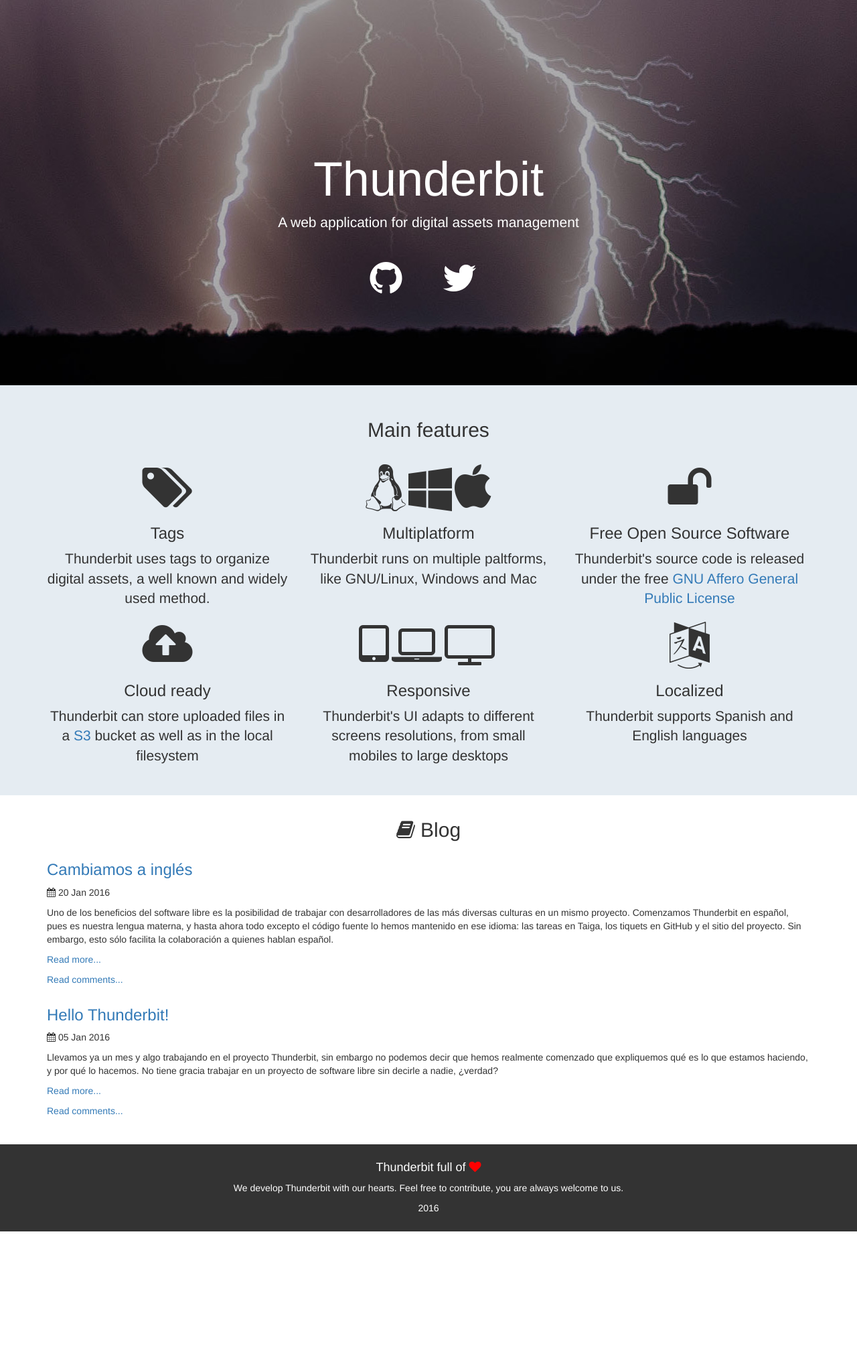
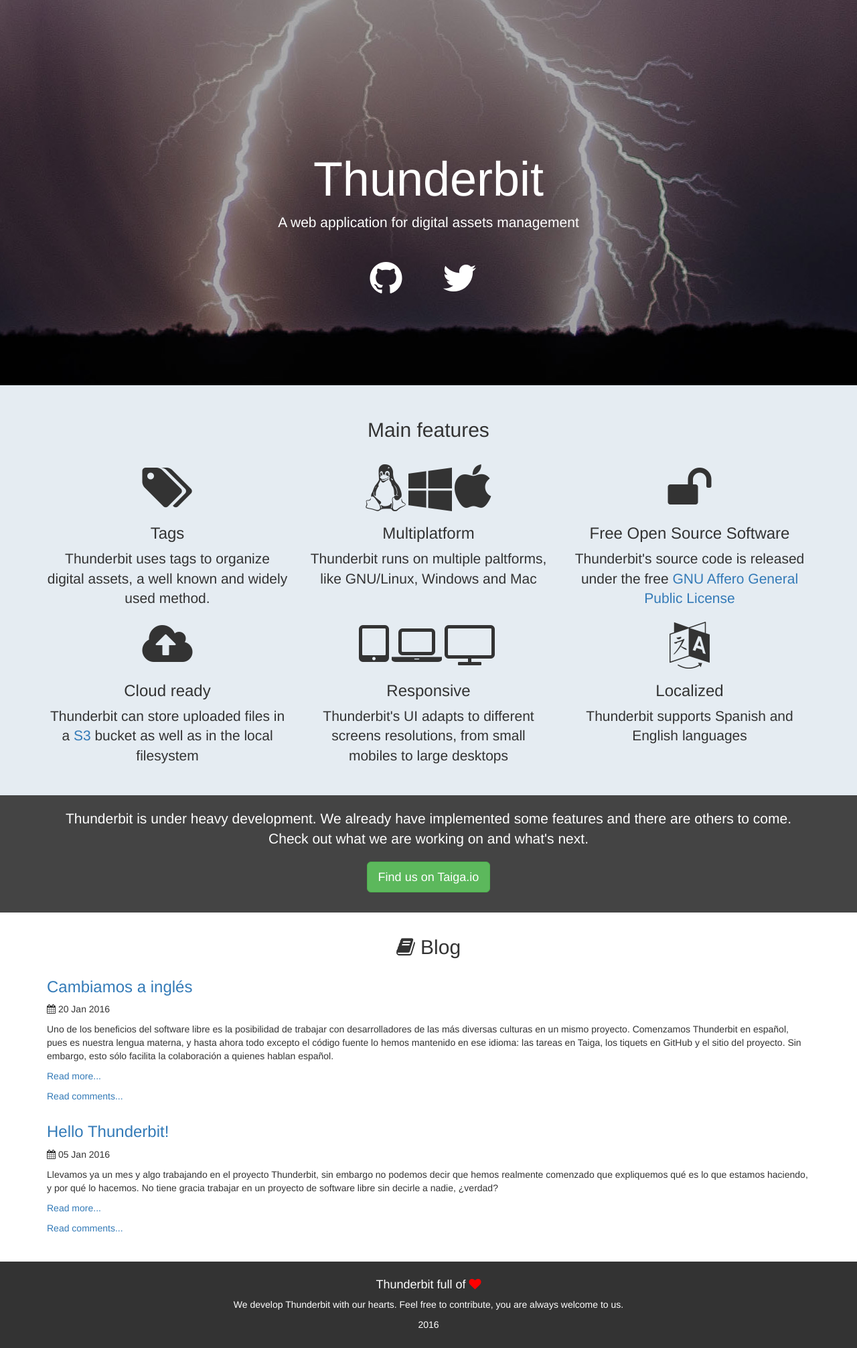
Before and after one commit to thunderbit/thunderbit, a Jekyll site: the page built from index.html, in a window 1280 px wide. Shown: the whole page at 67% size. Built offline with Jekyll 4.4.1, drawn with Linux system fonts in a browser that asks for light colours; comment, search, counter and statistics services are not loaded; before the commit the page ends 1838 px from its top, so only the background shows below that.

Commit message:
Added "under development" banner

```diff
--- /dev/null
+++ b/_includes/under-development.html
@@ -0,0 +1,10 @@
+<section class="under-development-banner">
+	<div class="container">
+		<div class="row text-center">
+			<div class="col-xs-12">
+				<p class="lead">Thunderbit is under heavy development. We already have implemented some features and there are others to come. Check out what we are working on and what's next.</p>
+				<p><a href="https://tree.taiga.io/project/greenled-thunderbit-1/kanban" class="btn btn-success btn-lg">Find us on Taiga.io</a></p>
+			</div>
+		</div>
+	</div>
+</section>
--- a/css/styles.css
+++ b/css/styles.css
@@ -82,3 +82,10 @@ footer a i {
 footer .lead hidden-xs {
 	color: #fff;
 }
+
+.under-development-banner {
+	background-color: #444;
+	color: #FFF;
+	padding-top: 20px;
+	padding-bottom: 20px;
+}
--- a/index.html
+++ b/index.html
@@ -41,6 +41,7 @@ layout: basic
 		</div>
 	</div>
 </section>
+{% include under-development.html %}
 <section id="posts-container">
 	<div class="container">
 		<div class="row">
```
